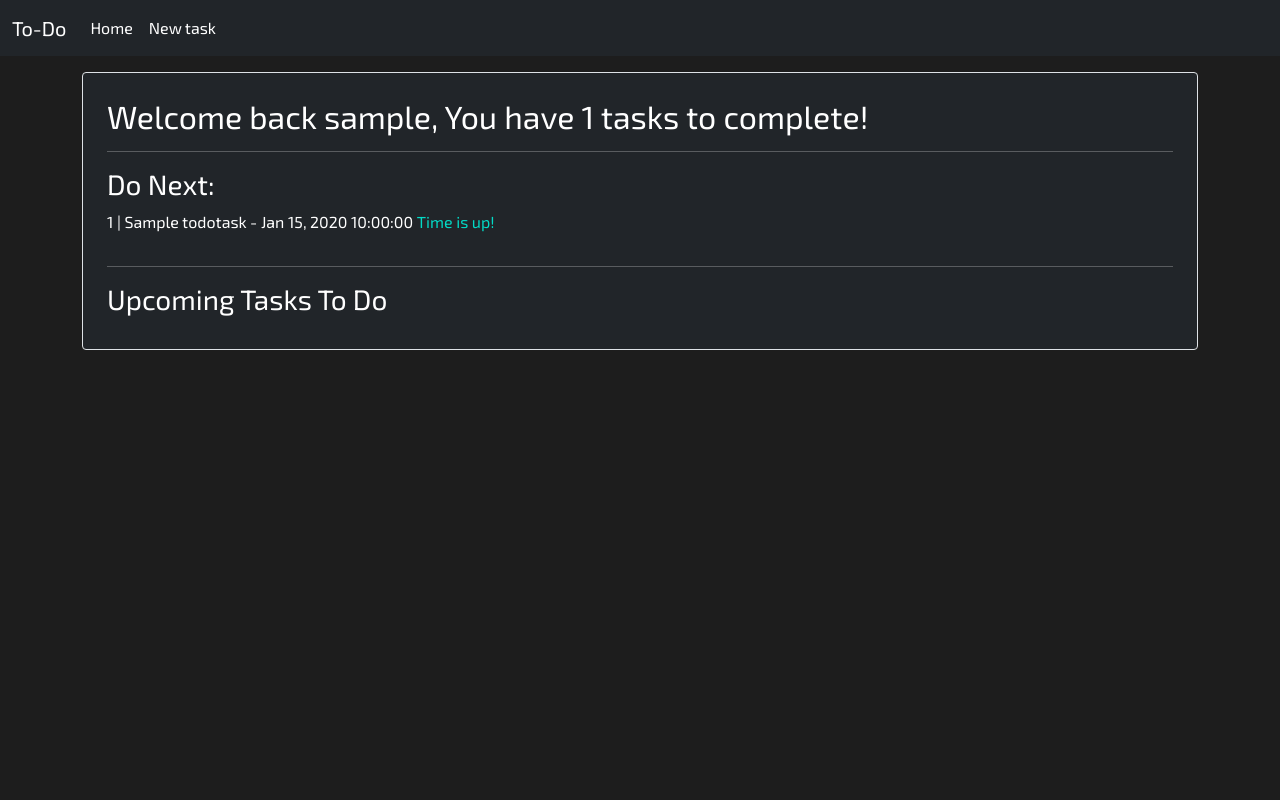
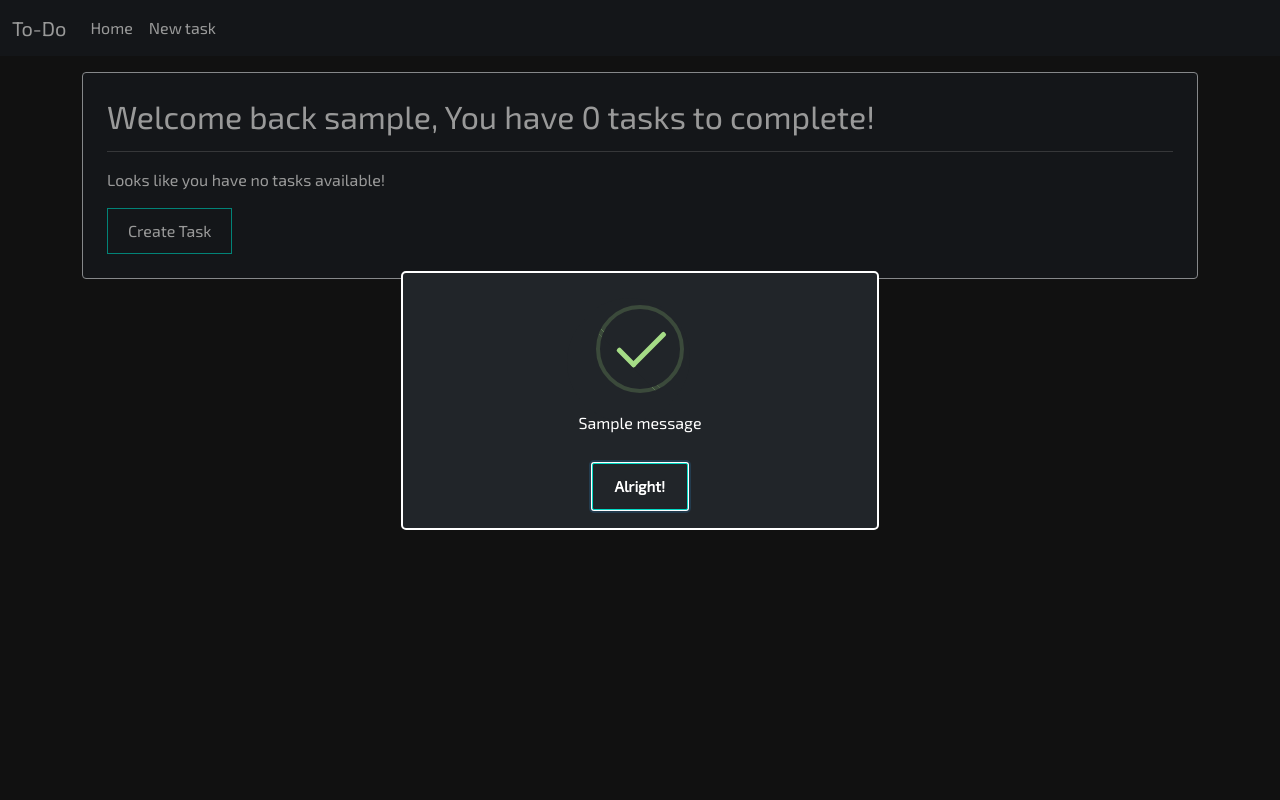
Before and after one commit to x00174641/To-Do-List-Django, a Django app: page / in a window 1280 px wide. Run offline with Django 4.2, Linux system fonts and the light colour scheme; a user stored in the database is signed in; tables that the repository leaves empty hold one stand-in row (values such as "Sample post"); one stand-in notice (Sample message) is shown.

Commit message:
Added Update, Delete, Completed Task and Reverse Completed Tasks, Improvements and Bug Fixes

```diff
--- a/static/css/style.css
+++ b/static/css/style.css
@@ -5,7 +5,10 @@ body {
 /* h1,h2,h3,h4,h5,h6 {
 
 } */
-
+a {
+    text-decoration: none;
+    color: #ffffff;
+}
 .signup-button {
     background-color: #03DAC6;
     font-weight: bold;
@@ -32,3 +35,58 @@ body {
 .time-remaining {
     color: #03DAC6;
 }
+
+.create-task-btn {
+    color: #ffffff;
+    border: 1px solid #03DAC5;
+    background-color: #212529;
+    padding: 10px 20px;
+}
+
+.create-task-btn:hover {
+    border: 1px solid #1964cc;
+}
+
+.update-task-btn {
+    color: #ffffff;
+    border: 1px solid #03DAC5;
+    background-color: #212529;
+    padding: 10px 20px;
+    margin-right: 10px;
+    margin-top: -10px;
+    float:right;
+}
+.delete-task-btn {
+    color: #ffffff;
+    border: 1px solid #03DAC5;
+    background-color: #212529;
+    padding: 10px 20px;
+    margin-right: 10px;
+    margin-top: -10px;
+    float:right;
+}
+.swal-modal {
+    background-color: #212529;
+    border: 2px solid white;
+  }
+.swal-text {
+    color: #fff;
+  }
+.swal-button {
+    padding: 11px 22px;
+    border-radius: 2px;
+    background-color: #212529;
+    font-size: 15px;
+    border: 1px solid #03DAC5;
+    color: #fff;
+    text-shadow: 0px -1px 0px rgba(0, 0, 0, 0.3);
+    margin-right: 11.2em;
+}
+.swal-button:hover {
+    border: 1px solid #1964cc !important;
+    background-color: #212529 !important;
+    transition: 0.6s;
+}
+.swal-icon--success::before,.swal-icon--success__hide-corners,.swal-icon--success::after {
+    background-color: #212529;
+}
--- a/templates/base.html
+++ b/templates/base.html
@@ -9,7 +9,7 @@
     <link href='https://fonts.googleapis.com/css?family=Exo 2' rel='stylesheet'>
     <link href="https://cdn.jsdelivr.net/npm/bootstrap@5.0.2/dist/css/bootstrap.min.css" rel="stylesheet" integrity="sha384-EVSTQN3/azprG1Anm3QDgpJLIm9Nao0Yz1ztcQTwFspd3yD65VohhpuuCOmLASjC" crossorigin="anonymous">
     <link rel="stylesheet" href="{% static 'css/style.css' %}">
-
+    <script src="https://unpkg.com/sweetalert/dist/sweetalert.min.js"></script>
   </head>
   <body>
     <nav class="navbar navbar-expand-lg navbar-dark bg-dark">
--- a/templates/index.html
+++ b/templates/index.html
@@ -1,16 +1,58 @@
 {% extends 'base.html' %}
 {% block content %}
+<script>
+  {% if messages %}
+
+  {% for message in messages %}
+  {% if message.level == DEFAULT_MESSAGE_LEVELS.ERROR %}
+      swal({
+      text: "{{ message }}",
+      icon: "error",
+      button: "Alright!",
+      confirmButtonColor: '#3085d6',
+      });
+  {%endif%}
+  {% if message.level == DEFAULT_MESSAGE_LEVELS.SUCCESS %}
+      swal({
+      text: "{{ message }}",
+      icon: "success",
+      button: "Alright!",
+      confirmButtonColor: '#3085d6',
+      });
+  {%endif%}
+  {% if message.level == DEFAULT_MESSAGE_LEVELS.WARNING %}
+  swal({
+  text: "{{ message }}",
+  icon: "warning",
+  button: "Alright!",
+  confirmButtonColor: '#3085d6',
+  });
+{%endif%}
+  {%endfor%}
+
+  {%endif%}
+</script>
 <div class="container bg-dark text-white p-4 my-3 border rounded-top rounded-bottom">
   {% if user.is_authenticated %}
   <h2> Welcome back {{user.username}}, You have {{taskcount}} tasks to complete! </h2>
   <hr>
+  {%if taskcount == 0 %}
+  <p>Looks like you have no tasks available!</p>
+  <a href="{% url 'task_new'%}"><button class="create-task-btn">Create Task</button></a>
+
+
+  {%else%}
   <h3>Do Next:</h3>
   {% for i in tasks %}
   {% if forloop.counter < 2%}
   <div class="task-container">
     <p class="text-white inline-text" >{{i.id}} | {{i.task_name}} - </p>
-    <p id='nextexpiryDate' class="inline-text">{{i.due_date|date:"M d, Y"}} {{i.due_time|time:"H:i:s"}}</p>
+    <p id='nextexpiryDate' class="inline-text">{{i.due_date|date:"M d, Y"}} {{i.due_date|time:"H:i:s"}}</p>
     <p id='nextdueTime' class="inline-text time-remaining"></p>
+    <a href="{% url 'task_mark_completed' i.id %}"><button class="delete-task-btn">Mark As Completed</button></a>
+    <a href="{% url 'task_delete' i.id %}"><button class="delete-task-btn">Delete</button></a>
+    <a href="{% url 'task_update' i.id %}"><button class="update-task-btn">Update</button></a>
+
   </div>
     <hr>
     {%endif%}
@@ -18,10 +60,22 @@
   <h3>Upcoming Tasks To Do</h3>
   {% for i in tasks %}
   {%if forloop.counter > 1 %}
-    <p class="text-white inline-text">{{i.id}} | {{i.task_name}} - {{i.due_date|date:"M d, Y"}} {{i.due_time|time:"H:i:s"}}</p>
+  {%if forloop.counter < 7 %}
+  <div class="task-container">
+    <p class="text-white inline-text">{{i.id}} | {{i.task_name}} - {{i.due_date|date:"M d, Y"}} {{i.due_date|time:"H:i:s"}}</p>
+    <a href="{% url 'task_mark_completed' i.id %}"><button class="delete-task-btn">Mark As Completed</button></a>
+    <a href="{% url 'task_delete' i.id %}"><button class="delete-task-btn">Delete</button></a>
+    <a href="{% url 'task_update' i.id %}"><button class="update-task-btn">Update</button></a>
+  </div>
     <hr>
+    <br>
+    {%endif%}
     {%endif%}
   {%endfor%}
+  <a href="{% url 'tasks_completed' %}"><button class="btn btn-primary">Show Completed Tasks</button></a>
+</div>
+{%endif%}
+<div>
 </div>
 {%else%}
   <h5>This is a simple to-do list website where you can keep track of your tasks! Please create an account or login to get started!</h5>
--- a/todolist/context_processors.py
+++ b/todolist/context_processors.py
@@ -1,8 +1,14 @@
 from .models import ToDoTask
+from django.utils import timezone
+from datetime import timedelta
 
 def todotasks(request):
     if request.user.is_authenticated:
-        tasks = ToDoTask.objects.filter(author=request.user)
-        taskscount = ToDoTask.objects.filter(author=request.user).count
+        tasks = ToDoTask.objects.filter(author=request.user,completed=False)
+        taskscount = ToDoTask.objects.filter(author=request.user,completed=False).count
+        for i in tasks:
+            if timezone.now() + timedelta(minutes=60) >= i.due_date:
+                i.completed = True
+                i.save()
         return dict(tasks=tasks,taskcount=taskscount)
     return {}
--- a/todolist/models.py
+++ b/todolist/models.py
@@ -6,11 +6,11 @@ from django.contrib.auth import get_user_model
 class ToDoTask(models.Model):
     task_name = models.CharField(max_length=30)
     author = models.ForeignKey(get_user_model(), on_delete=models.CASCADE)
-    due_date = models.DateField()
-    due_time = models.TimeField()
+    due_date = models.DateTimeField()
+    completed = models.BooleanField(default=False)
 
     class Meta:
-        ordering = ('due_date','due_time',)
+        ordering = ('due_date',)
 
     def __str__(self):
         return self.task_name
--- a/todolist/urls.py
+++ b/todolist/urls.py
@@ -1,6 +1,11 @@
 from django.urls import path
-from .views import TaskCreateView
+from .views import TaskCreateView, TaskUpdateView,TaskDeleteView,TasksCompleted,MarkTaskAsCompleted,ReverseACompletedTask
 
 urlpatterns = [
     path('task/new/', TaskCreateView, name='task_new'),
+    path('task/update/<id>', TaskUpdateView, name='task_update'),
+    path('task/delete/<id>', TaskDeleteView, name='task_delete'),
+    path('task/completed/', TasksCompleted, name='tasks_completed'),
+    path('task/mark_as_completed/<id>', MarkTaskAsCompleted, name="task_mark_completed"),
+    path('task/reverse_completed_task/<id>', ReverseACompletedTask, name="reverse_task_completed")
 ]
```
Also changed, not shown: todolist/forms.py (+4 -7 lines), todolist/templates/completed_tasks.html (added, +13 -0 lines), todolist/templates/update_task.html (added, +12 -0 lines), todolist/views.py (+73 -1 lines).
